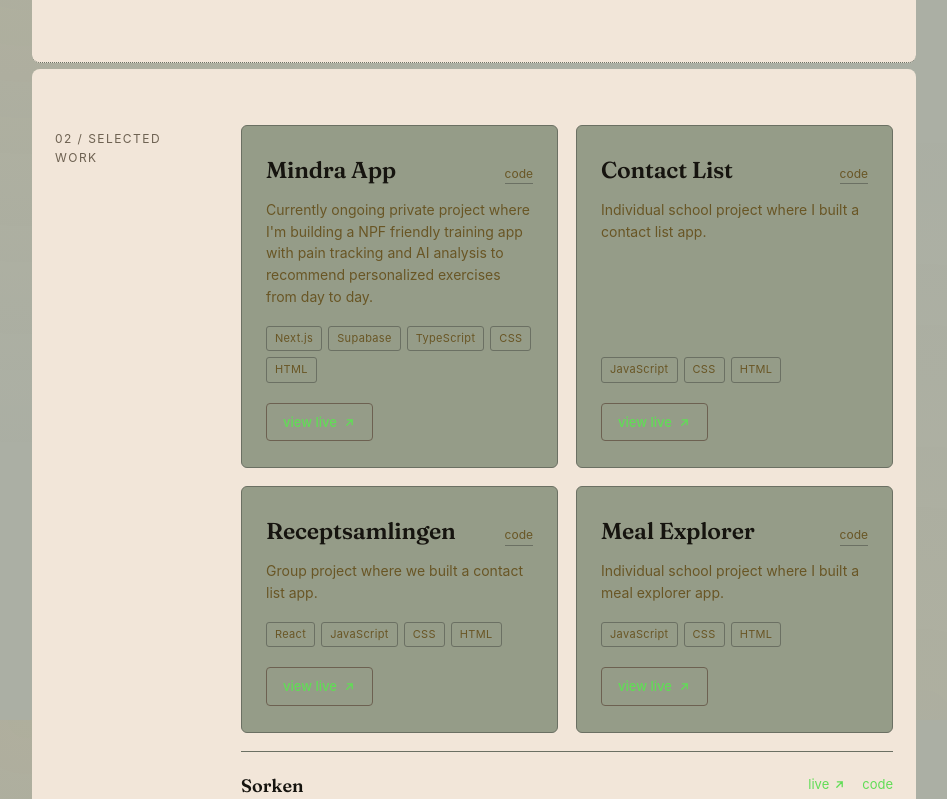
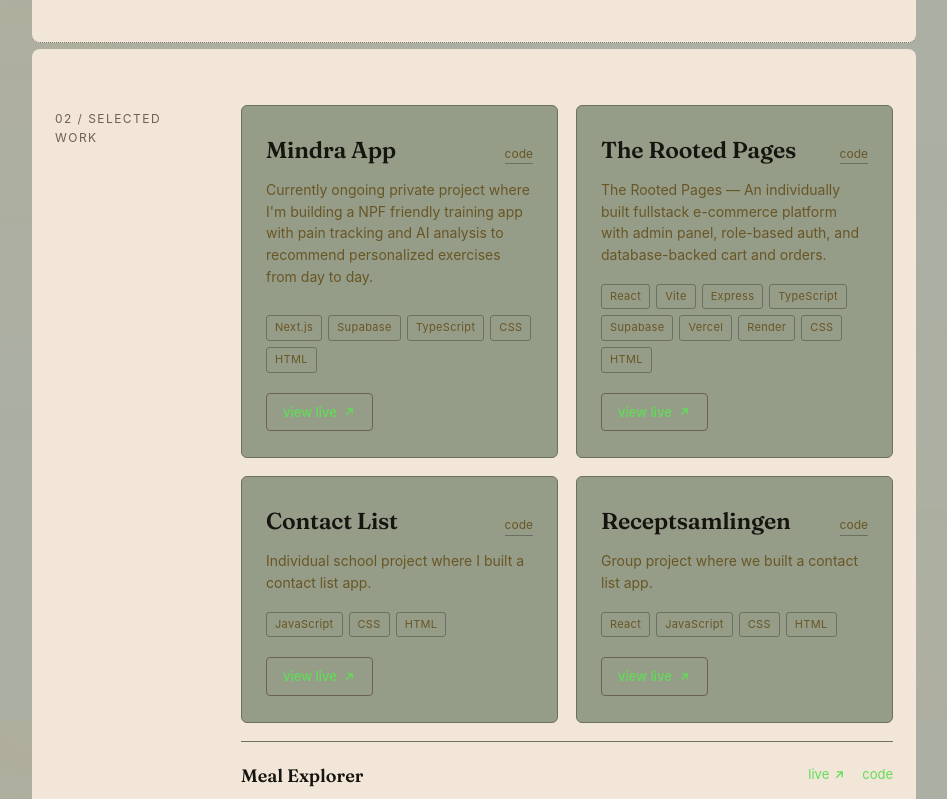
Before and after one commit to 13jel/cv-julialindstrom, a React (Vite) app: page / in a window 1280 px wide. Shown: the part 880-1679 px from the top of the page, without its empty margins (166-1113 px from the left). Built offline with nearby package versions, Linux system fonts and the light colour scheme.

Commit message:
Added selected work and skills

```diff
--- a/src/App.css
+++ b/src/App.css
@@ -1,6 +1,6 @@
 /* ---------- HERO ---------- */
 .hero {
-  padding: 100px 0 70px; border-bottom: 1px solid var(--line);
+  padding: 100px 0 50px; border-bottom: 1px solid var(--line);
   display: flex; align-items: center; justify-content: space-between; gap: 56px;
 }
 .hero-text { flex: 1; min-width: 0; max-width: 560px; }
--- a/src/data.js
+++ b/src/data.js
@@ -33,6 +33,14 @@ export const projects = [
     featured: true,
   },
   {
+    name: "The Rooted Pages",
+    blurb: "The Rooted Pages — An individually built fullstack e-commerce platform with admin panel, role-based auth, and database-backed cart and orders.",
+    live: "https://the-rooted-pages.vercel.app/",
+    repo: "https://github.com/13jel/trp-backend.git",
+    stack: ["React", "Vite", "Express", "TypeScript", "Supabase", "Vercel", "Render", "CSS", "HTML"],
+    featured: true,
+  },
+  {
     name: "Contact List",
     blurb: "Individual school project where I built a contact list app.",
     live: "https://contactlist-beryl.vercel.app/",
@@ -54,7 +62,7 @@ export const projects = [
     live: "https://mealexplorer-one.vercel.app/",   // deployed link
     repo: "https://github.com/13jel/meal.explorer", // optional
     stack: ["JavaScript", "CSS", "HTML"],
-    featured: true,
+    featured: false, // featured projects show larger, at the top
   },
   {
     name: "Sorken",
@@ -67,10 +75,10 @@ export const projects = [
 ];
 // Group your skills however you like. Add or remove categories freely.
 export const skills = [
-  { group: "Frontend", items: ["React", "Next.js", "TypeScript", "Tailwind CSS", "Vue"] },
-  { group: "Backend", items: ["Node.js", "Express", "Python", "REST", "GraphQL"] },
-  { group: "Data", items: ["PostgreSQL", "MongoDB", "Redis", "Prisma"] },
-  { group: "Tooling", items: ["Git", "Vercel", "CI/CD"] },
+  { group: "Frontend", items: ["React", "Vite", "Next.js", "TypeScript", "Tailwind CSS", "Vue"] },
+  { group: "Backend", items: ["Node.js", "Express", "TypeScript", "Python", "REST", "GraphQL"] },
+  { group: "Data", items: ["PostgreSQL", "MongoDB", "Supabase", "Row Level Security", "Redis", "Prisma"] },
+  { group: "Tooling", items: ["Git", "Vercel", "Render", "CI/CD"] },
 ];
 
 // Newest first.
```
